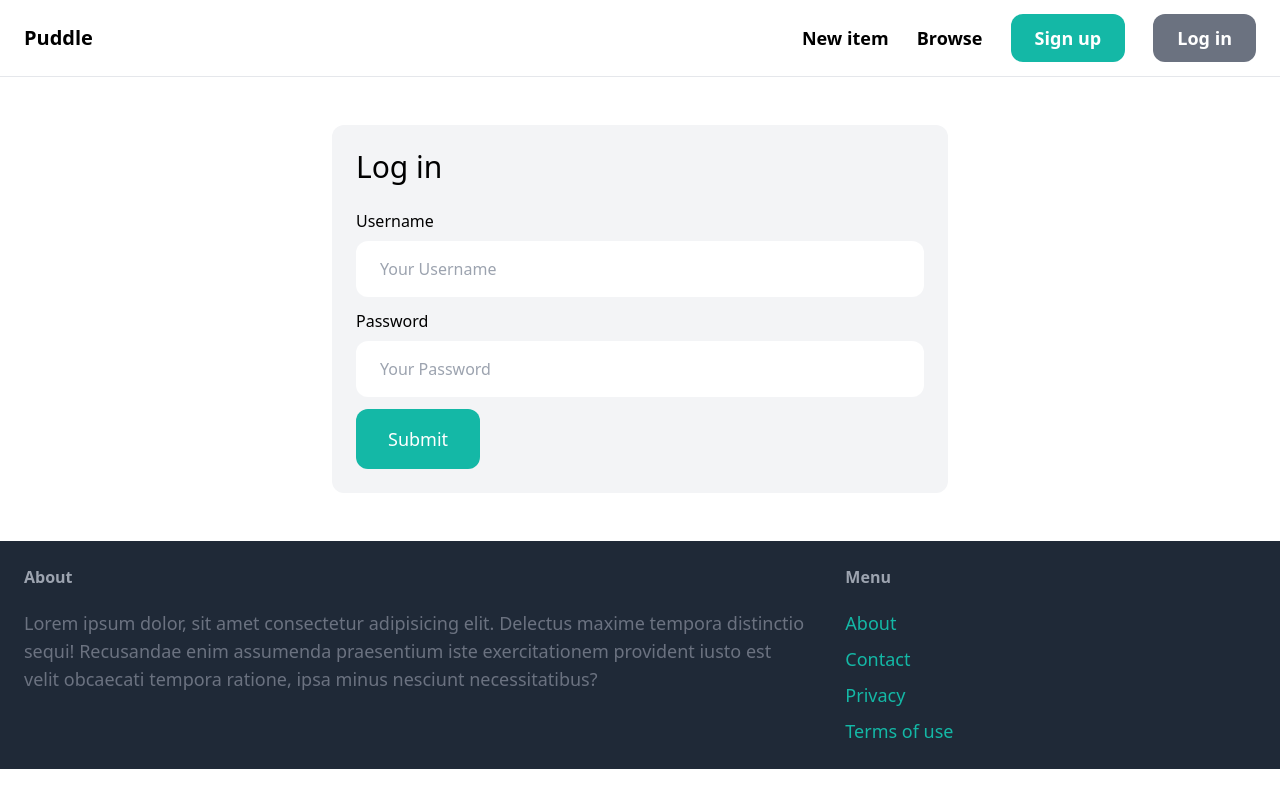
After one commit to SOUSUKEKUROSAWA/learn-django, a Django app: page /login/ in a window 1280 px wide. The commit adds this page. Run offline with Django 4.2, Linux system fonts and the light colour scheme; some libraries are stand-ins or nearby versions.

Commit message:
Logging in

```diff
--- a/myproject/core/forms.py
+++ b/myproject/core/forms.py
@@ -1,5 +1,5 @@
 from django import forms
-from django.contrib.auth.forms import UserCreationForm
+from django.contrib.auth.forms import UserCreationForm, AuthenticationForm
 from django.contrib.auth.models import User
 
 class SignUpForm(UserCreationForm):
@@ -26,3 +26,14 @@ class SignUpForm(UserCreationForm):
         'placeholder': 'Repeat Password',
         'class': 'w-full py-4 px-6 rounded-xl',
     }))
+
+class LoginForm(AuthenticationForm):
+    username = forms.CharField(widget=forms.TextInput(attrs={
+        'placeholder': 'Your Username',
+        'class': 'w-full py-4 px-6 rounded-xl',
+    }))
+
+    password = forms.CharField(widget=forms.PasswordInput(attrs={
+        'placeholder': 'Your Password',
+        'class': 'w-full py-4 px-6 rounded-xl',
+    }))
--- a/myproject/core/templates/core/base.html
+++ b/myproject/core/templates/core/base.html
@@ -14,8 +14,13 @@
                 <a href="#" class="text-lg font-semibold hover:text-gray-500">New item</a>
                 <a href="#" class="text-lg font-semibold hover:text-gray-500">Browse</a>
 
+                {% if request.user.is_authenticated %}
+                <a href="#" class="px-6 py-3 text-lg font-semibold bg-teal-500 text-white rounded-xl hover:bg-teal-700">Inbox</a>
+                <a href="#" class="px-6 py-3 text-lg font-semibold bg-gray-500 text-white rounded-xl hover:bg-gray-700">Dashbord</a>
+                {% else %}
                 <a href="{% url 'core:signup' %}" class="px-6 py-3 text-lg font-semibold bg-teal-500 text-white rounded-xl hover:bg-teal-700">Sign up</a>
-                <a href="#" class="px-6 py-3 text-lg font-semibold bg-gray-500 text-white rounded-xl hover:bg-gray-700">Log in</a>
+                <a href="{% url 'core:login' %}" class="px-6 py-3 text-lg font-semibold bg-gray-500 text-white rounded-xl hover:bg-gray-700">Log in</a>
+                {% endif %}
             </div>
         </nav>
 
--- /dev/null
+++ b/myproject/core/templates/core/login.html
@@ -0,0 +1,34 @@
+{% extends 'core/base.html' %}
+
+{% block title %}Log in{% endblock %}
+
+{% block content %}
+<div class="w-1/2 my-6 mx-auto p-6 bg-gray-100 rounded-xl">
+    <h1 class="mb-6 text-3xl">Log in</h1>
+
+    <form action="." method="post">
+        {% csrf_token %}
+
+        <div class="mb-3">
+            <label for="" class="inline-block mb-2">Username</label><br>
+            {{ form.username }}
+        </div>
+
+        <div class="mb-3">
+            <label for="" class="inline-block mb-2">Password</label><br>
+            {{ form.password }}
+        </div>
+
+        {% if form.errors or form.non_field_errors %}
+        <div class="mb-3 p-6 bg-red-100 rounded-xl">
+            {% for field in form %}
+            {{ field.errors }}
+            {% endfor %}
+            {{ form.non_field_errors }}
+        </div>
+        {% endif %}
+
+        <button class="py-4 px-8 text-lg bg-teal-500 hover:bg-teal-700 rounded-xl text-white">Submit</button>
+    </form>
+</div>
+{% endblock %}
--- a/myproject/core/urls.py
+++ b/myproject/core/urls.py
@@ -1,4 +1,7 @@
+from django.contrib.auth import views as auth_views
 from django.urls import path
+
+from .forms import LoginForm
 from . import views
 
 app_name = 'core'
@@ -7,4 +10,5 @@ urlpatterns = [
     path('', views.index, name='index'),
     path('contact/', views.contact, name='contact'),
     path('signup/', views.signup, name='signup'),
+    path('login/', auth_views.LoginView.as_view(template_name='core/login.html', authentication_form=LoginForm), name='login'),
 ]
--- a/myproject/myproject/settings.py
+++ b/myproject/myproject/settings.py
@@ -26,6 +26,10 @@ SECRET_KEY = 'django-insecure-37d@3wxz$$_ga-f+#e)!hhys@-bd_ebt4#dv4ayz4_iith$p4&
 DEBUG = True
 
 ALLOWED_HOSTS = []
+
+LOGIN_URL = '/login/'
+LOGIN_REDIRECT_URL = '/'
+LOGOUT_REDIRECT_URL = '/'
 
 
 # Application definition
```
Also changed, not shown: README.md, myproject/db.sqlite3.
